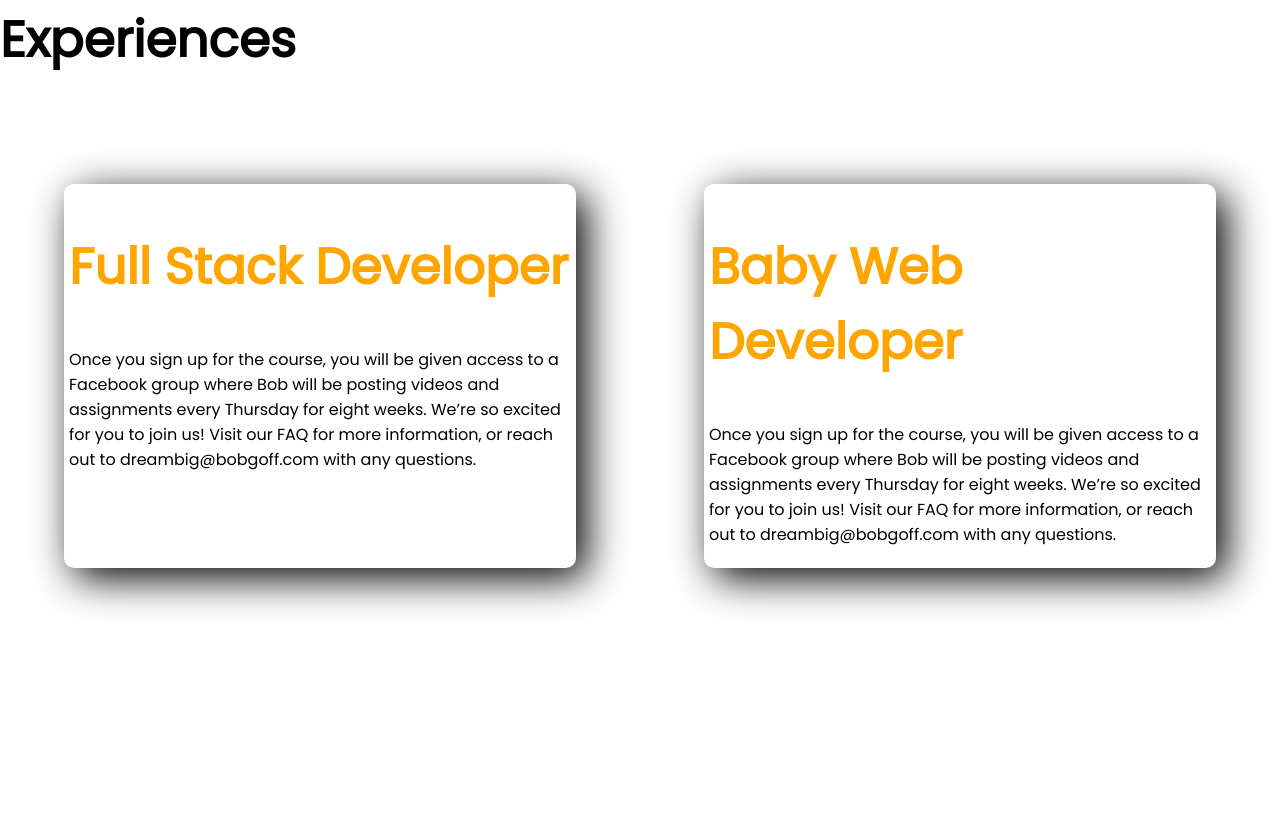
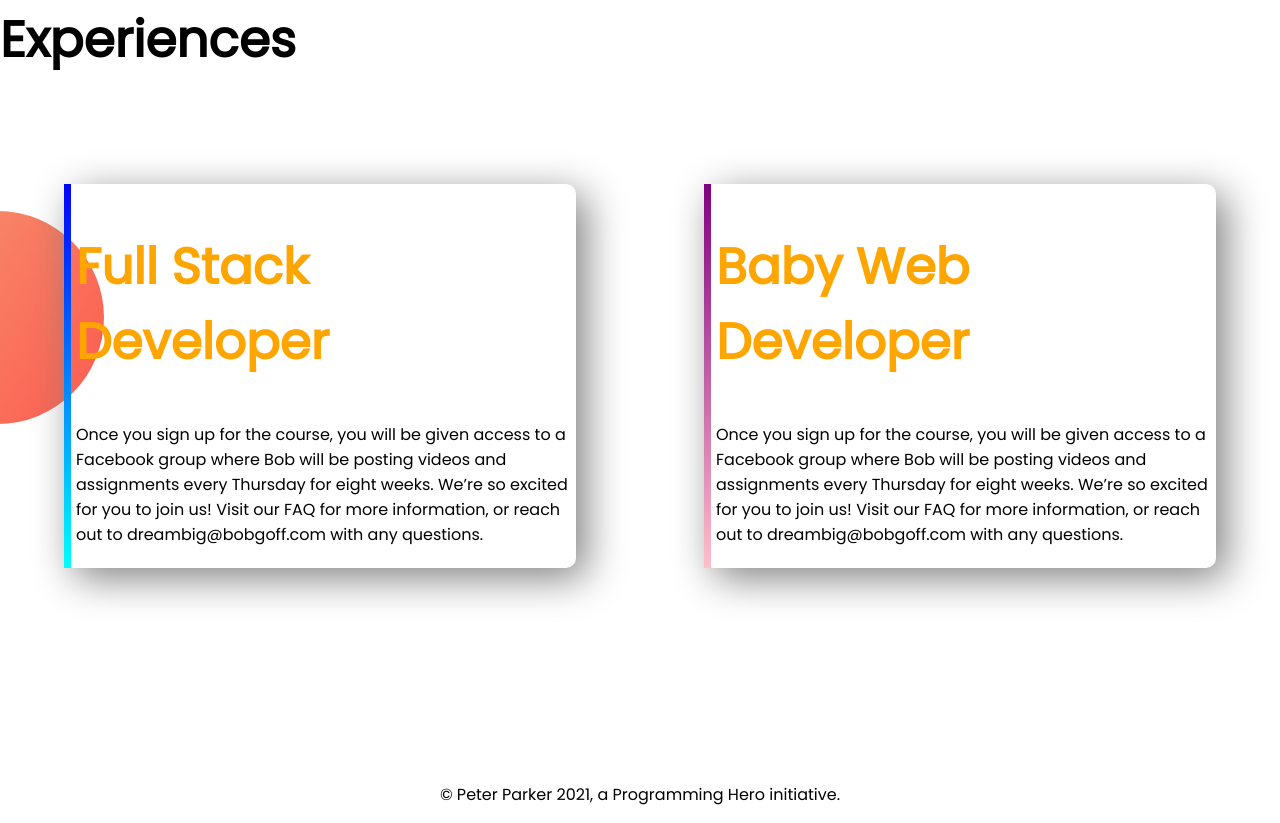
Before and after one commit to sam002696/developer-portfolio, a plain HTML site: page index.html in a window 1280 px wide. Shown: the part 1289-2112 px from the top of the page. Before the commit the page ends 2071 px from the top, so only its background shows below. Drawn offline with Linux system fonts and the light colour scheme.

Commit message:
show off

```diff
--- a/index.html
+++ b/index.html
@@ -50,12 +50,12 @@
             <a class="linkbutton" href="https://www.github.com" target="_blank">RESUME</a>
         </div>
     </section>
-    <section>
+    <section class="experience-area">
         <div>
             <h1>Experiences</h1>
         </div>
         <div class="divider">
-            <div class="experience-item">
+            <div id="full-stack" class="experience-item">
                 <h1 class="orangecolor">Full Stack Developer</h1>
                 <p>
                     Once you sign up for the course, you will be given access to a Facebook group where Bob will be
@@ -64,7 +64,7 @@
                     Visit our FAQ for more information, or reach out to dreambig@bobgoff.com with any questions.
                 </p>
             </div>
-            <div class="experience-item">
+            <div id="baby-web" class="experience-item">
                 <h1 class="orangecolor">Baby Web Developer</h1>
                 <p>
                     Once you sign up for the course, you will be given access to a Facebook group where Bob will be
@@ -75,6 +75,9 @@
             </div>
         </div>
     </section>
+    <footer>
+        <p>© Peter Parker 2021, a Programming Hero initiative.</p>
+    </footer>
 </body>
 
 </html>
--- a/style.css
+++ b/style.css
@@ -37,8 +37,26 @@ h1{
     background-position : right;
 }
 .experience-item{
-    box-shadow: 10px 10px 40px ;
+    box-shadow: 10px 10px 40px gray;
     margin: 5%;
     border-radius: 10px;
     padding: 5px;
 }
+.experience-area{
+    background-image: url(images/exp-bg.png);
+    background-repeat: no-repeat;
+    background-position: left;
+}
+#full-stack{
+    border-left: 7px solid;
+    border-image: linear-gradient(blue,cyan);
+    border-image-slice: 1;
+}
+#baby-web{
+    border-left: 7px solid;
+    border-image: linear-gradient(purple,pink);
+    border-image-slice: 1;
+}
+footer p{
+  text-align: center;
+}
```
